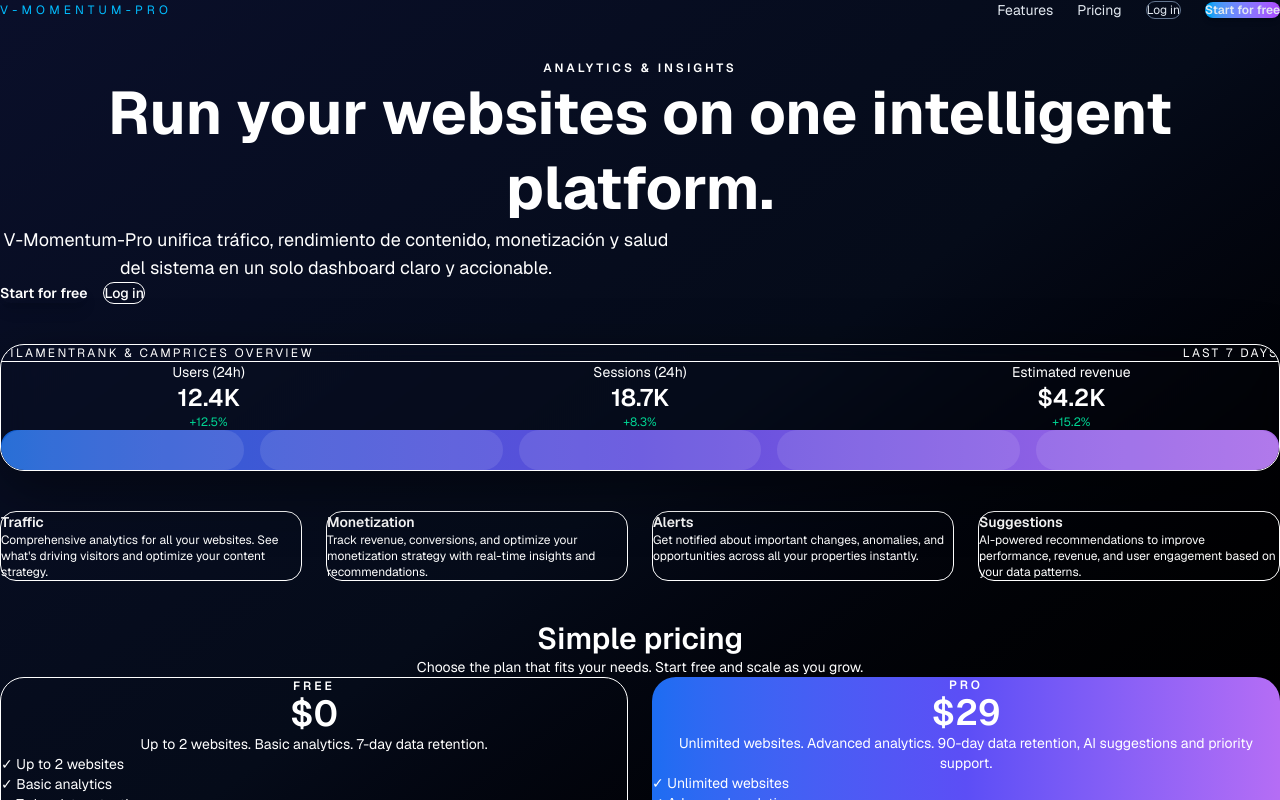
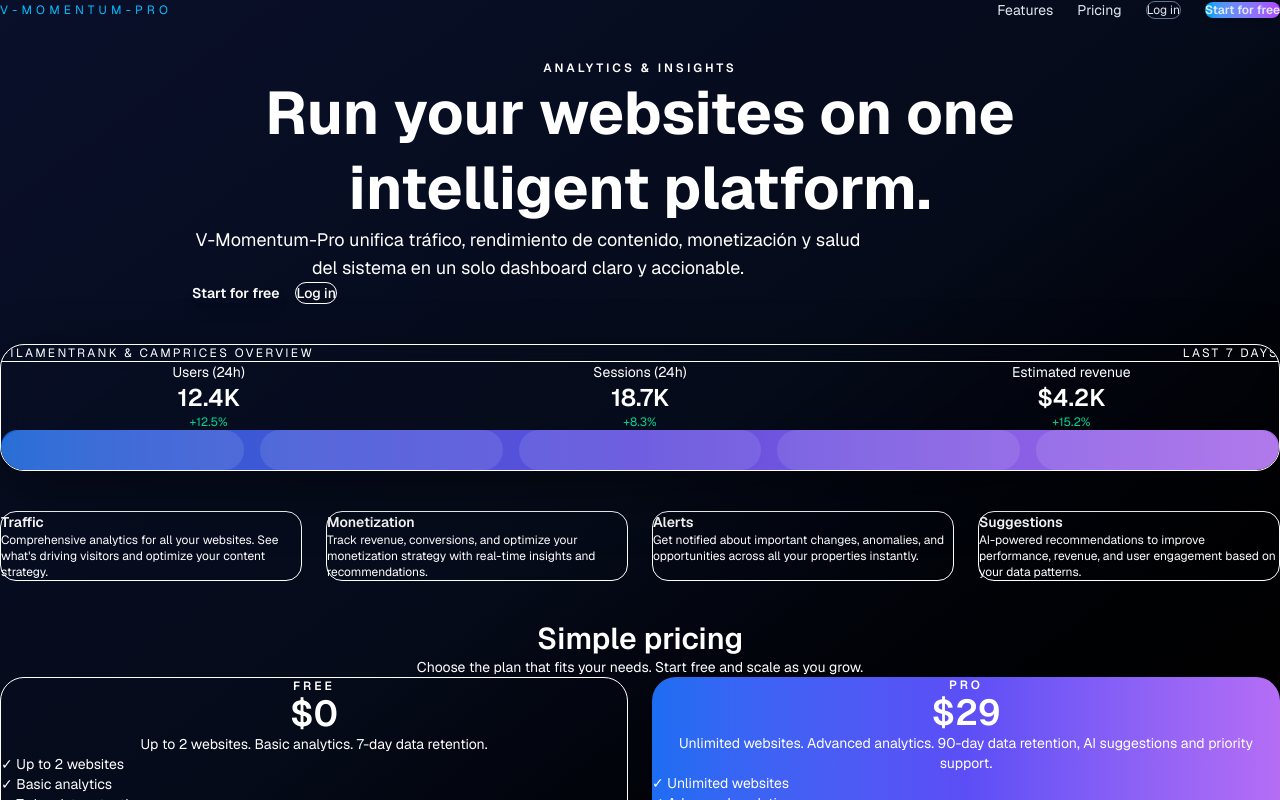
Before and after one commit to gemamaxgroup-ai/v-momentum-pro, a Next.js app: page / in a window 1280 px wide. Shown: the top 800 px of the page. Built offline with nearby package versions, Linux system fonts and the light colour scheme.

Commit message:
fix: remove duplicate max-w-7xl container in hero section

```diff
--- a/components/landing/LandingPage.tsx
+++ b/components/landing/LandingPage.tsx
@@ -29,7 +29,7 @@
 
         {/* HERO + DASHBOARD PREVIEW */}
         <section className="flex flex-col gap-10 items-center text-center w-full">
-          <div className="w-full max-w-7xl mx-auto px-6">
+          <div className="max-w-4xl mx-auto">
             <p className="text-xs font-semibold tracking-[0.25em] text-vm-accent uppercase">
               Analytics & insights
             </p>
```
